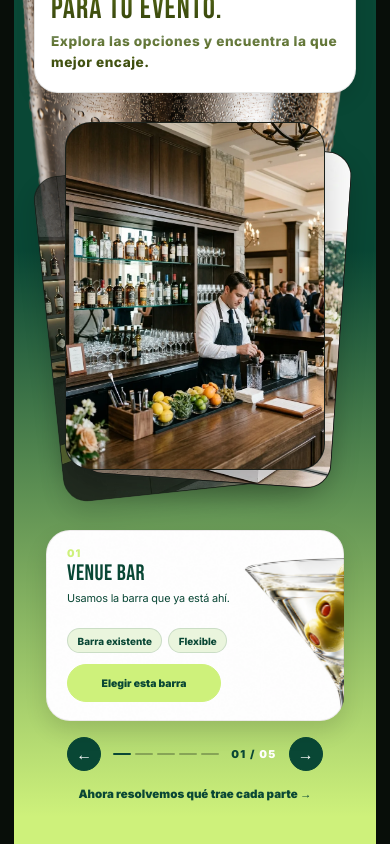
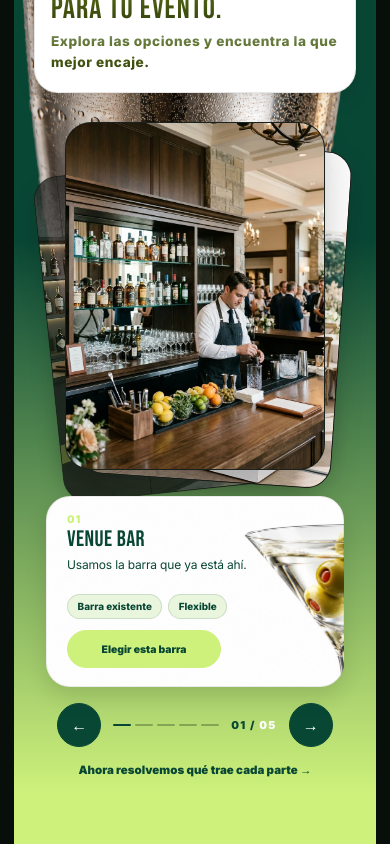
Before and after one commit to Hzmikka/Peposhots, a Next.js app: page / in a window 390 px wide. Shown: the part 1820-2664 px from the top of the page. Built offline with nearby package versions, Linux system fonts and the light colour scheme; no server answers.

Commit message:
Keep rich cocktail and booking animations while improving mobile usability

```diff
--- a/app/globals.css
+++ b/app/globals.css
@@ -243,11 +243,11 @@ img { max-width: 100%; }
 .section-bars .section-head h2 { font-family: Haettenschweiler, var(--font-display-web), "Arial Narrow", Impact, sans-serif; font-weight: 400; letter-spacing: .035em; }
 .section-bars .section-head > p { margin: .45rem 0 0; font-weight: 800; letter-spacing: .04em; }
 .bar-context { display: block; margin-top: .75rem; color: rgba(247,243,234,.72); font-size: .65rem; font-weight: 750; letter-spacing: .04em; }
-.bar-deck { position: relative; width: min(72cqw, 285px); height: 400px; margin: 0 auto 8px; perspective: 1000px; }
+.bar-deck { position: relative; width: min(72cqw, 285px); height: auto; aspect-ratio: 285 / 400; margin: 0 auto 8px; perspective: 1000px; }
 .deck-depth-1 { z-index: 2; transform: translate(8px, 11px) rotate(4deg) scale(.97); }
 .deck-depth-2 { z-index: 1; transform: translate(-8px, 21px) rotate(-6deg) scale(.94); opacity: .82; }
 .deck-navigation { display: flex; align-items: center; justify-content: center; gap: .75rem; margin-bottom: 1rem; }
-.deck-navigation > button { width: 34px; height: 34px; display: grid; place-items: center; border: 1px solid #094735; border-radius: 50%; background: #094735; color: #FFF; cursor: pointer; }
+.deck-navigation > button { width: 44px; height: 44px; flex: 0 0 44px; display: grid; place-items: center; border: 1px solid #094735; border-radius: 50%; background: #094735; color: #FFF; cursor: pointer; }
 .deck-navigation > button:hover, .deck-navigation > button:focus-visible { border-color: #CEF17B; background: #CEF17B; color: #094735; outline: 0; }
 .deck-progress { display: flex; gap: 4px; }
 .deck-progress i { width: 18px; height: 2px; border-radius: 99px; background: rgba(8,14,9,.28); }
@@ -268,9 +268,9 @@ img { max-width: 100%; }
 .stationary-bar-info > :not(.choose-bar) { max-width: 88%; }
 .stationary-bar-info .bar-recommendation { display: inline-flex; margin-bottom: .45rem; padding: .35rem .55rem; border-radius: 999px; background: #B9E10E; color: #2A1713; font-size: .56rem; line-height: 1; font-weight: 900; letter-spacing: .06em; }
 .stationary-bar-info .bar-index { display: block; margin: 0 0 .2rem; color: #CEF17B; font-size: .66rem; font-weight: 900; letter-spacing: .1em; }
-.stationary-bar-info h3 { margin: 0; color: #094735; font-family: Haettenschweiler, var(--font-display-web), "Arial Narrow", Impact, sans-serif; font-size: 1.4rem; line-height: 1; letter-spacing: .02em; text-transform: uppercase; white-space: nowrap; }
-.stationary-bar-info > p { display: -webkit-box; max-width: 72%; min-height: 1.75rem; margin: .35rem 0 0; overflow: hidden; color: #094735; font-size: .68rem; line-height: 1.3; letter-spacing: -.015em; white-space: normal; -webkit-box-orient: vertical; -webkit-line-clamp: 2; }
-.stationary-bar-info .tag-row { display: flex; flex-wrap: nowrap; gap: .35rem; margin-top: .55rem; }
+.stationary-bar-info h3 { margin: 0; color: #094735; font-family: Haettenschweiler, var(--font-display-web), "Arial Narrow", Impact, sans-serif; font-size: 1.4rem; line-height: 1; letter-spacing: .02em; text-transform: uppercase; text-wrap: balance; }
+.stationary-bar-info > p { max-width: 82%; min-height: 1.75rem; margin: .35rem 0 0; color: #094735; font-size: .75rem; line-height: 1.35; letter-spacing: -.015em; white-space: normal; }
+.stationary-bar-info .tag-row { display: flex; flex-wrap: wrap; gap: .35rem; margin-top: .55rem; }
 .stationary-bar-info .tag-row span { padding: .35rem .6rem; border: 1px solid rgba(9,71,53,.14); border-radius: 999px; background: #EAF5DD; color: #094735; font-size: .62rem; font-weight: 800; }
 .stationary-bar-info .choose-bar { min-width: 154px; min-height: 38px; margin-top: .7rem; padding: .45rem .75rem; border: 1px solid #CEF17B; border-radius: 999px; background: #CEF17B; color: #094735; font-size: .65rem; font-weight: 850; cursor: pointer; }
 .stationary-bar-info .choose-bar:hover,
@@ -294,7 +294,7 @@ img { max-width: 100%; }
 .cocktail-ingredients { margin: .85rem 0 0; color: #2A1713; font-size: .66rem; line-height: 1.25; font-weight: 700; letter-spacing: .1em; }
 .cocktail-descriptor { max-width: 34ch; margin: .48rem auto 0; color: rgba(42,23,19,.68); font-size: .57rem; line-height: 1.35; font-weight: 500; letter-spacing: .055em; }
 .cocktail-card-stage { position: absolute; inset: 0; height: auto; overflow: visible; }
-.cocktail-hero-glass { position: absolute; top: 32%; left: 50%; z-index: 2; width: 68.31%; height: 64.57%; transform: translateX(-50%); transform-origin: center top; animation: cocktail-glass-in .78s cubic-bezier(.22,.75,.18,1) both; }
+.cocktail-hero-glass { position: absolute; top: 32%; left: 50%; z-index: 2; width: 68.31%; height: 64.57%; transform: translateX(-50%); transform-origin: center top; will-change: transform; animation: cocktail-glass-in .78s cubic-bezier(.22,.75,.18,1) both; }
 .cocktail-hero-glass img { object-fit: contain; pointer-events: none; -webkit-user-drag: none; }
 .cocktail-hero-glass { cursor: grab; touch-action: none; }
 .cocktail-hero-glass:active { cursor: grabbing; }
@@ -320,13 +320,19 @@ img { max-width: 100%; }
 .tray-drink-select:focus-visible,
 .tray-drink-remove:focus-visible { outline: 2px solid #094735; outline-offset: 3px; }
 .tray-more { position: absolute; right: 12%; bottom: 22%; z-index: 8; display: grid; min-width: 28px; height: 28px; place-items: center; padding-inline: 7px; border-radius: 99px; background: rgba(9,71,53,.9); color: #FFF; font: 800 .62rem/1 Inter, var(--font-inter-web), ui-sans-serif, system-ui, sans-serif; }
+.selected-drinks-list { position: relative; z-index: 5; display: grid; gap: 8px; width: min(100%, 426px); margin: 0 auto 1.2rem; font-family: Inter, var(--font-inter-web), ui-sans-serif, system-ui, sans-serif; }
+.selected-drinks-list > span { color: #094735; font-size: .78rem; font-weight: 850; }
+.selected-drinks-chips { display: flex; flex-wrap: wrap; gap: 8px; }
+.selected-drinks-chips button { display: inline-flex; align-items: center; gap: 8px; min-height: 40px; padding: 9px 12px; border: 1px solid rgba(9,71,53,.17); border-radius: 999px; background: #EAF5DD; color: #094735; font-size: .78rem; font-weight: 700; cursor: pointer; }
+.selected-drinks-chips button:focus-visible { outline: 2px solid #094735; outline-offset: 2px; }
+.selected-drinks-chips button span { font-size: 1.1rem; font-weight: 900; }
 .drink-drag-ghost { position: fixed; z-index: 10000; transform-origin: center; pointer-events: none; will-change: transform; filter: drop-shadow(0 8px 10px rgba(8,14,9,.16)); }
 .drink-drag-ghost.is-settling { transition: transform .32s cubic-bezier(.22,.75,.18,1); }
 .drink-drag-ghost img { object-fit: contain; }
 @keyframes cocktail-card-in { from { opacity: .72; } to { opacity: 1; } }
 @keyframes cocktail-glass-in {
-  0%, 18% { top: -8%; width: 170%; height: 100%; opacity: 1; }
-  100% { top: 32%; width: 68.31%; height: 64.57%; opacity: 1; }
+  0%, 18% { transform: translateX(-50%) translateY(-62%) scale(2.49); opacity: 1; }
+  100% { transform: translateX(-50%) translateY(0) scale(1); opacity: 1; }
 }
 @keyframes cocktail-texture-in {
   from { opacity: 0; transform: translateY(105%); }
@@ -478,15 +484,15 @@ img { max-width: 100%; }
 .direct-contact-actions { display: grid; grid-template-columns: 1fr 1fr; gap: 8px; }
 .direct-contact-actions a { min-height: 44px; display: inline-flex; align-items: center; justify-content: center; padding: .7rem .9rem; border-radius: 999px; background: #CEF17B; color: #094735; font-weight: 850; text-align: center; }
 .direct-contact-actions .direct-contact-whatsapp { grid-column: 1 / -1; min-height: 48px; background: #094735; color: #CEF17B; }
-.direct-contact-tools { position: relative; z-index: 2; height: 230px; margin-bottom: 360px; pointer-events: none; }
+.direct-contact-tools { position: relative; z-index: 2; height: 230px; margin-bottom: clamp(390px, 115cqw, 485px); pointer-events: none; }
 .direct-contact-tools img { position: absolute; height: auto; display: block; transition: left 780ms cubic-bezier(.22,.75,.18,1), transform 780ms cubic-bezier(.22,.75,.18,1), opacity 620ms ease; will-change: left, transform, opacity; }
 .direct-contact-tools img:first-of-type { bottom: -280%; left: -36%; z-index: 2; width: 200%; max-width: none; }
 .direct-contact-tools img:last-of-type { bottom: -321%; left: 80%; z-index: 1; width: 240%; max-width: none; transform: translateX(-53%); }
 .direct-contact-tools.is-settled img:first-of-type { left: -170%; opacity: 0; }
 .direct-contact-tools.is-settled img:last-of-type { left: 50%; transform: translateX(-50%); }
-.tray-service-card { --color-1: #094735; --color-2: #CEF17B; --color-3: #CEECB3; position: absolute; top: calc(100% - 64px); left: 8%; z-index: 3; width: 84%; height: calc(215% + 24px); overflow: hidden; border-radius: 26px; background: #FFF; box-shadow: 0 18px 45px rgba(9,71,53,.12); opacity: 0; transform: translateY(22px) scale(.94); transform-origin: center; transition: opacity 520ms ease 620ms, transform 680ms cubic-bezier(.22,.75,.18,1) 620ms; pointer-events: none; }
-.direct-contact-tools.is-settled .tray-service-card { opacity: 1; transform: translateY(0) scale(1); pointer-events: auto; }
-.booking-form { width: 100%; height: 100%; overflow: hidden; background: #FFF; color: var(--color-1); border-radius: inherit; padding: 16px 17px; }
+.tray-service-card { --color-1: #094735; --color-2: #CEF17B; --color-3: #CEECB3; position: absolute; top: calc(100% - 64px); left: 50%; z-index: 3; width: min(calc(100cqw - 44px), 364px); height: clamp(520px, 145cqw, 580px); overflow: hidden; border-radius: 26px; background: #FFF; box-shadow: 0 18px 45px rgba(9,71,53,.12); opacity: 0; transform: translate(-50%, 22px) scale(.94); transform-origin: center; transition: opacity 520ms ease 620ms, transform 680ms cubic-bezier(.22,.75,.18,1) 620ms; pointer-events: none; }
+.direct-contact-tools.is-settled .tray-service-card { opacity: 1; transform: translate(-50%, 0) scale(1); pointer-events: auto; }
+.booking-form { width: 100%; height: 100%; overflow-x: hidden; overflow-y: auto; overscroll-behavior: contain; scroll-padding-bottom: 20px; background: #FFF; color: var(--color-1); border-radius: inherit; padding: 16px clamp(12px, 4cqw, 17px); }
 .booking-card-scroll { width: 100%; height: 100%; overflow-y: auto; background: #FFF; color: var(--color-1); border-radius: inherit; padding: 18px 16px 30px; }
 .booking-form-topline { display: flex; align-items: flex-start; justify-content: space-between; gap: 12px; margin-bottom: 12px; }
 .booking-form-heading { display: grid; gap: 3px; }
@@ -498,13 +504,13 @@ img { max-width: 100%; }
 .booking-step.is-back { animation: booking-step-back 210ms ease both; }
 .booking-form-section h3, .booking-review-group h3 { margin: 0 0 10px; color: var(--color-1); font-size: .58rem; line-height: 1; letter-spacing: .14em; }
 .booking-form-grid { display: grid; grid-template-columns: 1fr; gap: 10px; }
-.booking-form label { display: grid; gap: 5px; min-width: 0; color: var(--color-1); font-size: .61rem; font-weight: 800; line-height: 1.1; }
+.booking-form label { display: grid; gap: 5px; min-width: 0; color: var(--color-1); font-size: .73rem; font-weight: 800; line-height: 1.2; }
 .booking-form input, .booking-form textarea, .booking-form select { width: 100%; min-height: 44px; padding: 9px 11px; border: 1px solid rgba(9,71,53,.18); border-radius: 10px; outline: none; background: rgba(206,236,179,.3); color: var(--color-1); font-size: .68rem; line-height: 1.2; transition: border-color 180ms ease, box-shadow 180ms ease, background-color 180ms ease; }
 .booking-form textarea { min-height: 58px; resize: none; }
 .booking-form input::placeholder, .booking-form textarea::placeholder { color: rgba(9,71,53,.55); }
 .booking-form input:hover, .booking-form textarea:hover, .booking-form select:hover { border-color: rgba(9,71,53,.38); }
 .booking-form input:focus, .booking-form textarea:focus, .booking-form select:focus { border-color: var(--color-1); background: #FFF; box-shadow: 0 0 0 3px rgba(206,241,123,.42); }
-.booking-form .field-error { color: var(--color-1); font-size: .55rem; text-decoration: underline; }
+.booking-form .field-error { color: var(--color-1); font-size: .68rem; text-decoration: underline; }
 .booking-drinks { margin-top: 13px; }
 .booking-drinks h4 { margin: 0 0 6px; color: var(--color-1); font-size: .54rem; letter-spacing: .12em; }
 .booking-tags { display: flex; max-height: 52px; flex-wrap: wrap; align-items: center; gap: 5px; overflow: hidden; }
@@ -527,7 +533,7 @@ img { max-width: 100%; }
 .booking-review-group dl > div { display: flex; min-width: 0; gap: 5px; font-size: .53rem; line-height: 1.2; }
 .booking-review-group dt { color: rgba(9,71,53,.62); }
 .booking-review-group dd { overflow: hidden; margin: 0; color: var(--color-1); font-weight: 800; text-overflow: ellipsis; white-space: nowrap; }
-.booking-privacy-note { margin: 1px 0 -3px; color: rgba(9,71,53,.62); font-size: .5rem; line-height: 1.3; }
+.booking-privacy-note { margin: 1px 0 -3px; color: rgba(9,71,53,.72); font-size: .65rem; line-height: 1.4; }
 .booking-privacy-note a { color: #094735; font-weight: 850; text-decoration: underline; text-underline-offset: 2px; }
 @keyframes booking-step-forward { from { opacity: 0; transform: translateX(8px); } to { opacity: 1; transform: translateX(0); } }
 @keyframes booking-step-back { from { opacity: 0; transform: translateX(-8px); } to { opacity: 1; transform: translateX(0); } }
@@ -674,6 +680,9 @@ img { max-width: 100%; }
 
   /* Keep the cocktail art oversized on real phones, matching the earlier framed demo feel. */
   .page-shell.is-live .cocktail-hero-glass {
+    top: 30%;
+    width: 76%;
+    height: 68%;
     animation-name: cocktail-glass-in-live;
   }
 
@@ -684,7 +693,7 @@ img { max-width: 100%; }
      the same 72px, and reclaim the same 72px from the section bottom so the CTA dock and
      footer/logo all arrive 72px earlier without changing their relative geometry. */
   .page-shell.is-live .booking-intro { transform: translateY(calc(-8rem + 30px)); }
-  .page-shell.is-live .direct-contact-tools { margin-bottom: 288px; }
+  .page-shell.is-live .direct-contact-tools { margin-bottom: clamp(390px, 115cqw, 485px); }
   .page-shell.is-live .direct-contact-tools img:first-of-type { transform: translateY(-72px); }
   .page-shell.is-live .direct-contact-tools img:last-of-type { transform: translate(-53%, -72px); }
   .page-shell.is-live .direct-contact-tools.is-settled img:first-of-type { transform: translateY(-72px); }
@@ -693,6 +702,7 @@ img { max-width: 100%; }
   .mobile-sticky-cta .btn:first-child { flex: 1; }
   .mobile-sticky-cta .btn-primary { border-color: #CEF17B; background: #CEF17B; color: #094735; }
   .mobile-sticky-cta .btn-quiet { border-color: rgba(8,14,9,.16); background: #FFFDF8; color: #080E09; }
+  .page-shell:has(.booking-form input:focus, .booking-form select:focus, .booking-form textarea:focus) .mobile-sticky-cta.is-floating { opacity: 0; pointer-events: none; }
   .site-footer { padding-bottom: calc(2rem + env(safe-area-inset-bottom)); }
   /* Platform-stable typography: desktop keeps the original Windows faces when available;
      Android/iOS use bundled web fallbacks with compatible condensed/editorial metrics. */
@@ -722,8 +732,8 @@ img { max-width: 100%; }
 
 
 @keyframes cocktail-glass-in-live {
-  0%, 18% { top: -8%; width: 174%; height: 102%; opacity: 1; }
-  100% { top: 30%; width: 76%; height: 68%; opacity: 1; }
+  0%, 18% { transform: translateX(-50%) translateY(-56%) scale(2.29); opacity: 1; }
+  100% { transform: translateX(-50%) translateY(0) scale(1); opacity: 1; }
 }
 
 @media (prefers-reduced-motion: reduce) {
```
Also changed, not shown: components/sections/BookingInquiry.tsx (+8 -0 lines), components/sections/DrinksExperience.tsx (+27 -2 lines).
